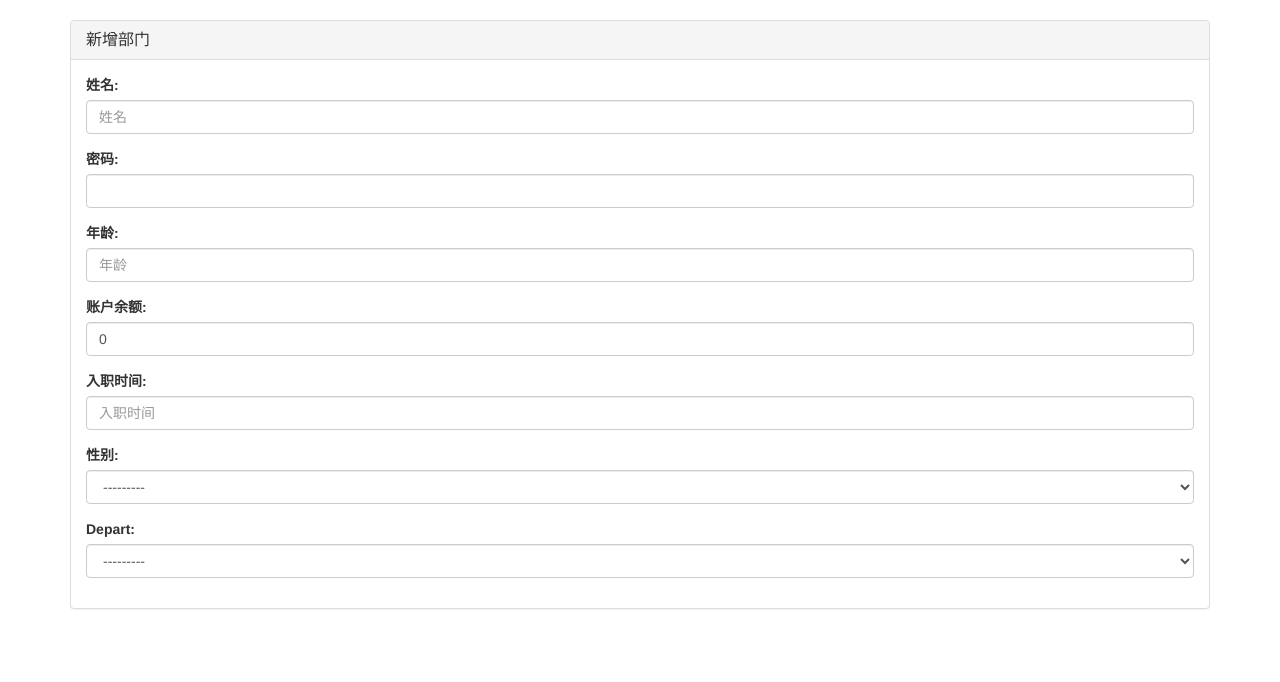
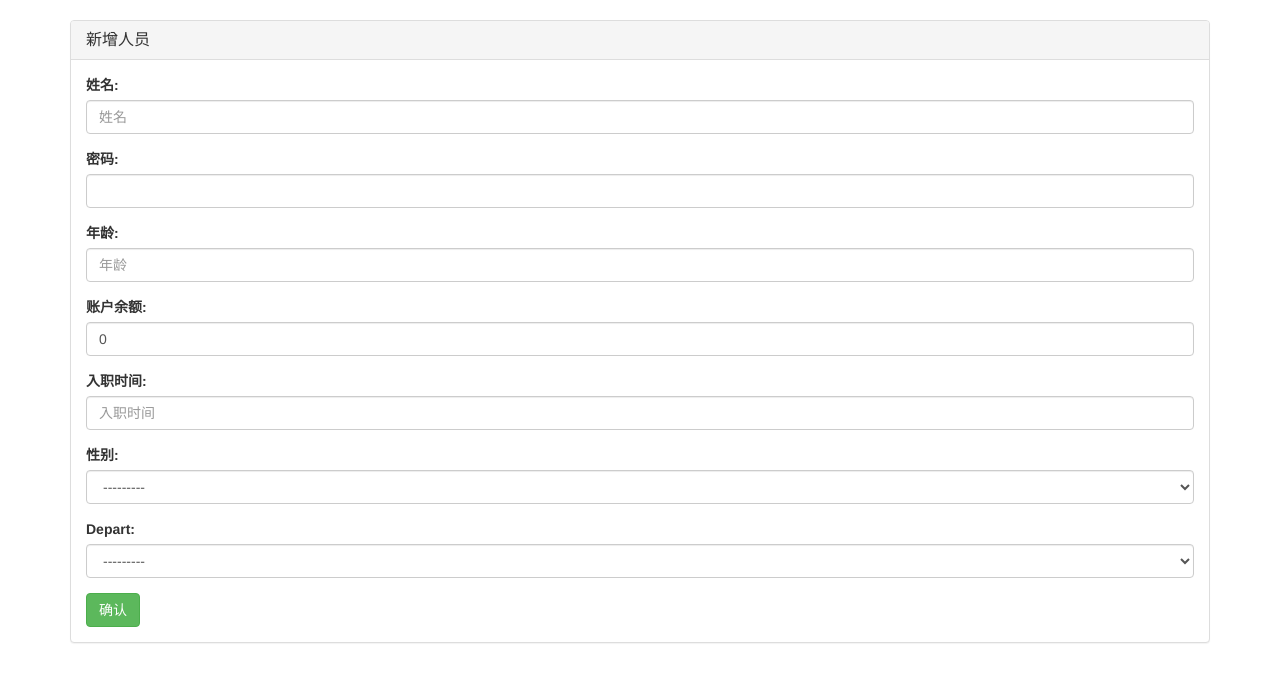
Before and after one commit to wlj52099/StratDj, a Django app: page /user/add in a window 1280 px wide. Shown: the part 52-734 px from the top of the page. Run offline with Django 4.2, Linux system fonts and the light colour scheme; data that the repository does not hold is empty; some libraries are stand-ins or nearby versions.

Commit message:
新增增加

```diff
--- a/app01/templates/user.html
+++ b/app01/templates/user.html
@@ -1,7 +1,7 @@
 {% extends 'laout.html' %}
 {% block container %}
-    <div style="margin-bottom: 10px"><a class="btn btn-success" href="/department/add">新建部门</a></div>
-    <div class="page-header">部门列表</div>
+    <div style="margin-bottom: 10px"><a class="btn btn-success" href="/user/add">新建人员</a></div>
+    <div class="page-header">人员列表</div>
     <div class="panel panel-default">
         <div class="bs-example" data-example-id="bordered-table">
             <table class="table table-bordered">
--- a/app01/templates/user_add.html
+++ b/app01/templates/user_add.html
@@ -2,9 +2,10 @@
 {% block container %}
     <div class="panel panel-default">
         <div class="panel-heading">
-            <h3 class="panel-title">新增部门</h3>
+            <h3 class="panel-title">新增人员</h3>
         </div>
         <div class="panel-body">
+            <form method="post">
                 {% csrf_token %}
                 {% for f in from %}
                     <div class="form-group">
@@ -12,6 +13,8 @@
                         {{ f }}
                     </div>
                 {% endfor %}
+                <button type="submit" class="btn btn-success">确认</button>
+            </form>
         </div>
     </div>
 {% endblock %}
--- a/app01/views.py
+++ b/app01/views.py
@@ -1,3 +1,4 @@
+import requests
 from django.shortcuts import render, HttpResponse, redirect
 from app01.models import user
 from app01 import models
@@ -93,5 +94,12 @@ def user(request):
 
 
 def user_add(request):
-    form = MyForm()
-    return render(request, 'user_add.html', {'from': form})
+    if request.method == 'GET':
+        form = MyForm()
+        return render(request, 'user_add.html', {'from': form})
+    form = MyForm(data=request.POST)
+    if form.is_valid():
+        form.save()
+        return redirect('/user')
+    else:
+        print(form.errors)
```
Lines whose indentation alone changed are shown as unchanged.
